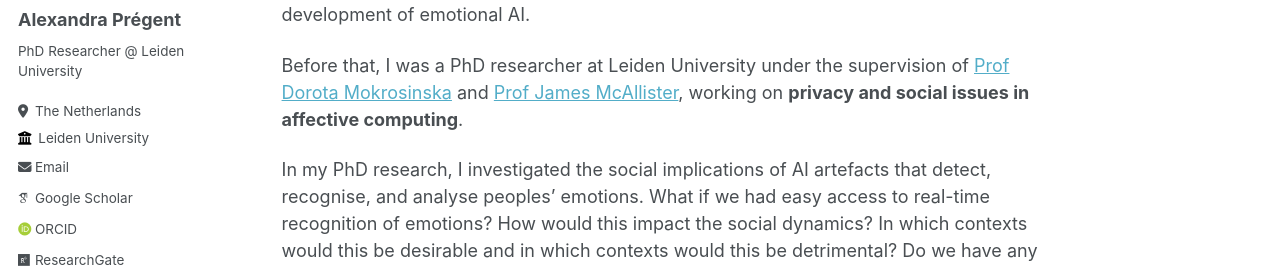
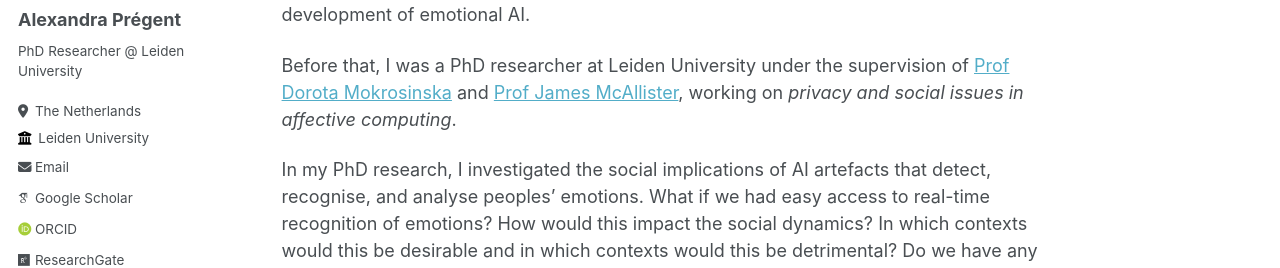
Before and after one commit to AlexandraPregent/AlexandraPregent.github.io, a Jekyll site: the page built from _pages/about.md, in a window 1280 px wide. Shown: the part 262-530 px from the top of the page. Built offline with Jekyll 4.4.1, drawn with Linux system fonts in a browser that asks for light colours; some web fonts are replaced.

```diff
--- a/_pages/about.md
+++ b/_pages/about.md
@@ -10,7 +10,7 @@ redirect_from:
 Hi there!👋 &nbsp; I'm currently a Postdoc Researcher at CEA Paris-Saclay, working with [Dr. Alexei Grinbaum](https://irfu.cea.fr/Pisp/alexei.grinbaum/) on the [AIOLIA Project](https://aiolia.eu/index.php/what-we-do/) (check it out!).  My work spans topics in applied ethics, including philosophy of technology, philosophy of emotions, and privacy, and mainly addresses issues in normative and practical ethics of new and emergent technologies, specifically the ones at play in human-computer interactions and in the development of emotional AI.
 
 
-Before that, I was a PhD researcher at Leiden University under the supervision of [Prof Dorota Mokrosinska](https://www.dorotamokrosinska.com/) and [Prof James McAllister](https://www.universiteitleiden.nl/en/staffmembers/james-mcallister#tab-1), working on **privacy and social issues in affective computing**.
+Before that, I was a PhD researcher at Leiden University under the supervision of [Prof Dorota Mokrosinska](https://www.dorotamokrosinska.com/) and [Prof James McAllister](https://www.universiteitleiden.nl/en/staffmembers/james-mcallister#tab-1), working on *privacy and social issues in affective computing*.
 
 In my PhD research, I investigated the social implications of AI artefacts that detect, recognise, and analyse peoples' emotions. What if we had easy access to real-time recognition of emotions? How would this impact the social dynamics? In which contexts would this be desirable and in which contexts would this be detrimental? Do we have any legitimate claims to privacy over the emotions we display in public social settings? My main objective was to *analyse the social effect that emotion recognition technologies (ERTs) will have on human relationships and the Self*. The central aim was to go beyond current work that has pinpointed the consequences (and potential harms) that directly arise from their technical limitations - such as gender bias and group discrimination - and to explore the fundamental issues raised by the exposure and commodification of the affective life. To do so I adopted an anticipatory approach informed by empirical research to develop technomoral scenarios that reveal the ethical risks of using emotion recognition technology (ERT) as a type of decision support system in human-human relations. I further explored the implications of this new practice for mainstream conceptions of (social) privacy and, drawing on conceptual engineering theories, suggested the recognition of *'emotional privacy'* as a sub-concept of privacy and deemed it necessary to provide adequate protection against the pervasive effects of ERTs.
 
```
